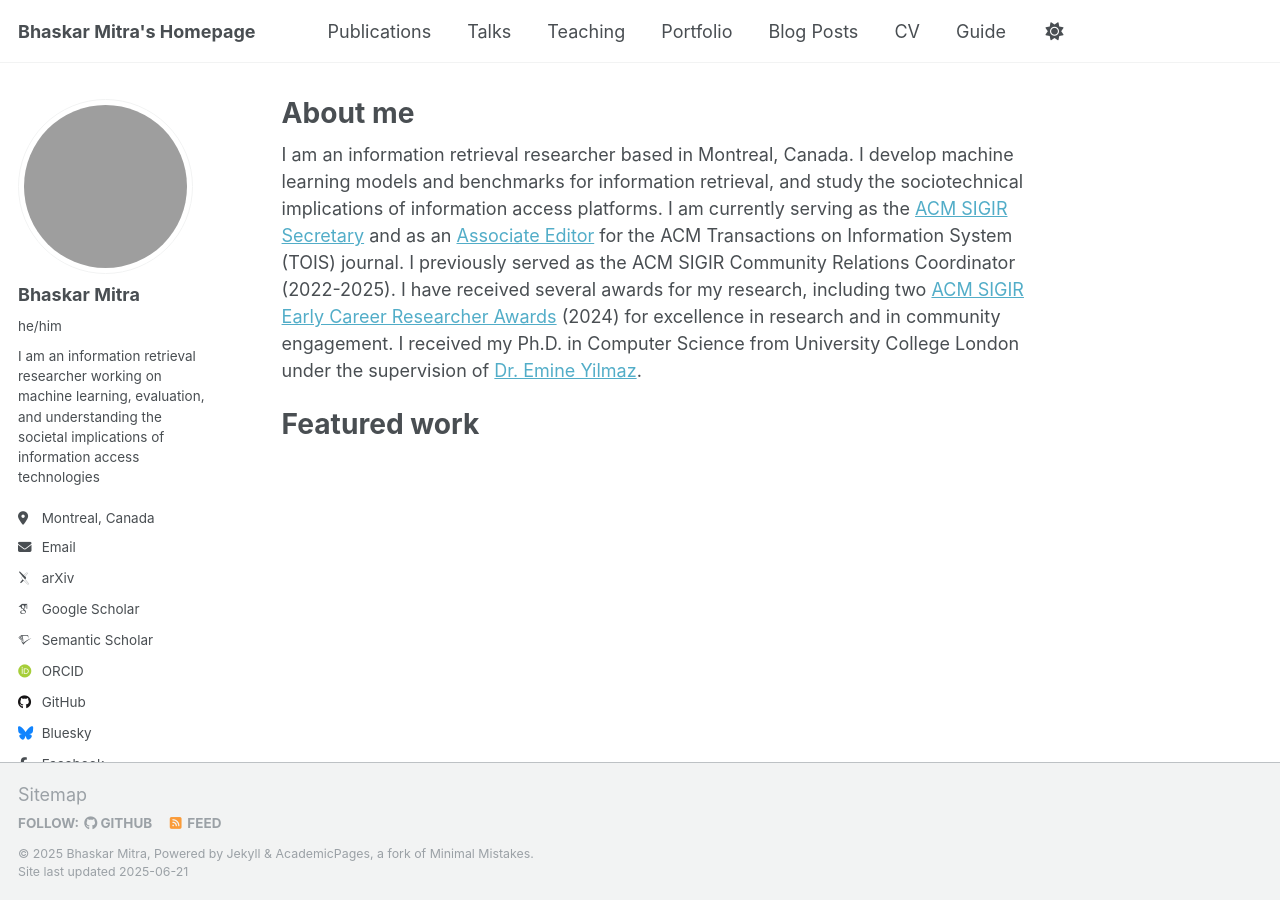
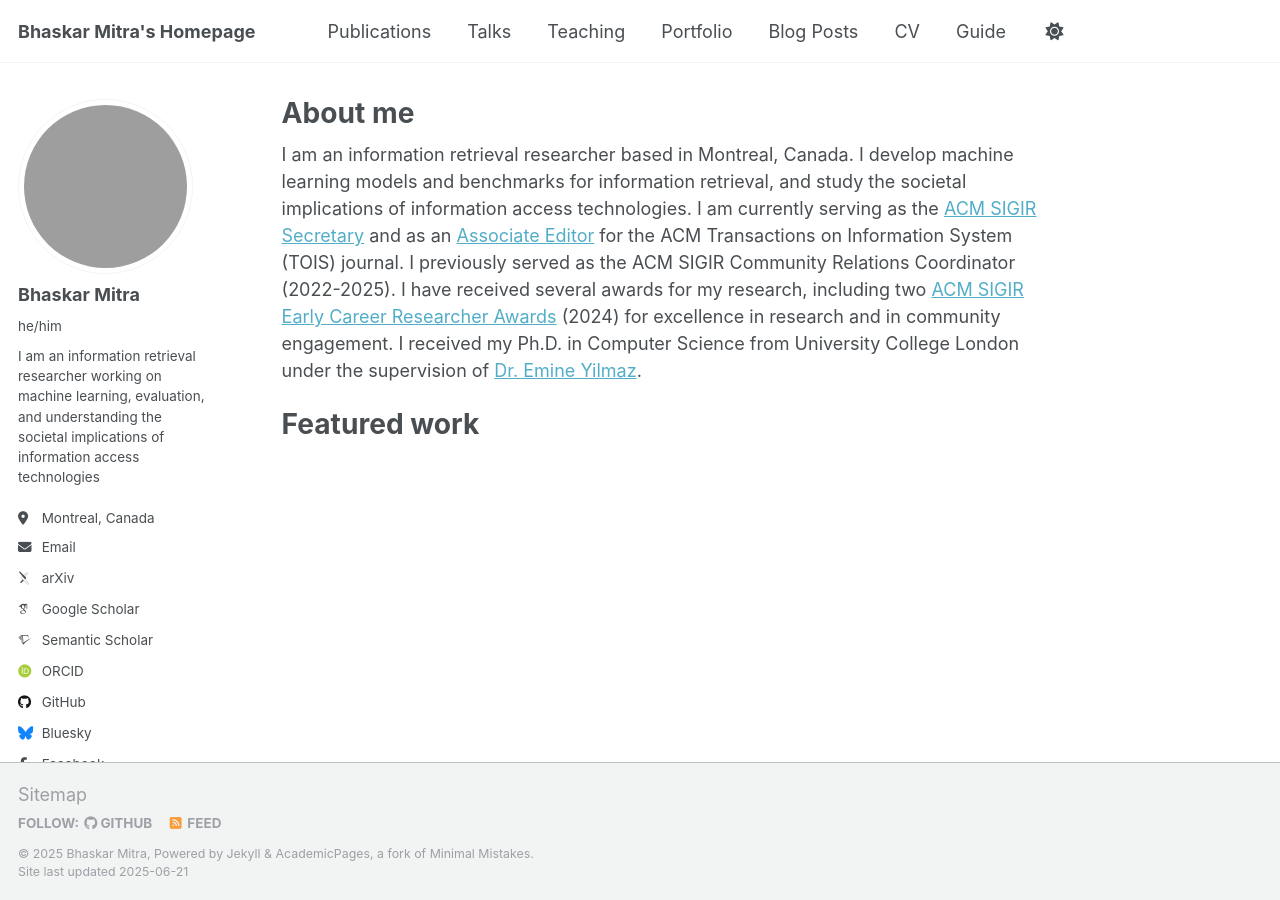
Before and after one commit to bhaskar-mitra/bhaskar-mitra.github.io, a Jekyll site: the page built from _pages/about.md, in a window 1280 px wide. Built offline with Jekyll 4.4.1, drawn with Linux system fonts in a browser that asks for light colours; some web fonts are replaced; grey boxes are pictures that could not be loaded.

Commit message:
Update about.md

```diff
--- a/_pages/about.md
+++ b/_pages/about.md
@@ -8,7 +8,7 @@ redirect_from:
 ---
 
 I am an information retrieval researcher based in Montreal, Canada.
-I develop machine learning models and benchmarks for information retrieval, and study the sociotechnical implications of information access platforms.
+I develop machine learning models and benchmarks for information retrieval, and study the societal implications of information access technologies.
 I am currently serving as the [ACM SIGIR Secretary](https://sigir.org/general-information/officers-and-volunteers) and as an [Associate Editor](https://dl.acm.org/journal/tois/editorial-board) for the ACM Transactions on Information System (TOIS) journal.
 I previously served as the ACM SIGIR Community Relations Coordinator (2022-2025).
 I have received several awards for my research, including two [ACM SIGIR Early Career Researcher Awards](https://sigir.org/awards/sigir-ecr-awards/) (2024) for excellence in research and in community engagement.
```
